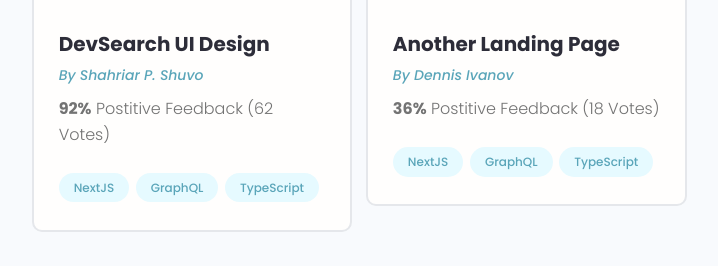
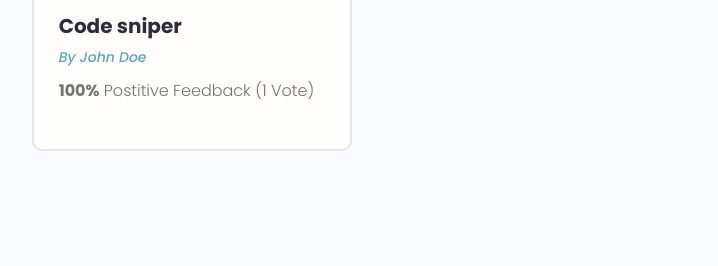
Before and after one commit to VladChepurnoj/devsearch-django, a Django app: page /profile/7aeda9bd-ea1c-46f1-83b4-6b10e629c777/ in a window 1280 px wide. Shown: the part 1297-1563 px from the top of the page, without its empty margins (465-1183 px from the left). After the commit the page ends 1448 px from the top, so only its background shows below. Run offline with Django 4.2, Linux system fonts and the light colour scheme; data comes from the database, SQL or seed files in the repository; both versions use the stored data as it was after the commit; some libraries are stand-ins or nearby versions.

Commit message:
Add & Render Profiles part 2

```diff
--- a/projects/templates/projects/projects.html
+++ b/projects/templates/projects/projects.html
@@ -38,7 +38,9 @@
                 <img class="project__thumbnail" src="{{ project.featured_image.url }}" alt="project thumbnail" />
                 <div class="card__body">
                   <h3 class="project__title">{{project.title}}</h3>
-                  <p><a class="project__author" href="{% url 'project' project.id %}">By {{project.owner.name}}</a></p>
+                  <p><a class="project__author" href="{% url 'user-profile' project.owner.id %}">By
+                    {{project.owner.name}}</a>
+            </p>
                   <p class="project--rating">
                     <span style="font-weight: bold;">{{project.vote_ratio}}%</span> Positive
                     Feedback ({{project.vote_total}} Vote{{project.vote_total|pluralize:"s"}})
--- a/users/templates/users/profiles.html
+++ b/users/templates/users/profiles.html
@@ -45,7 +45,7 @@
                 </p>
                 <div class="dev__skills">
 
-                    {% for skill in profile.skill_set.all %}
+                    {% for skill in profile.skill_set.all|slice:'5' %}
                   <span class="tag tag--pill tag--main">
                     <small>{{skill}}</small>
                   </span>
--- a/users/templates/users/user-profile.html
+++ b/users/templates/users/user-profile.html
@@ -20,18 +20,23 @@
                 </li>
                 {% endif %}
 
+                {% if profile.social_twitter %}
+
                 <li>
-                  <a title="Stackoverflow" href="#" target="_blank"><i class="im im-stackoverflow"></i></a>
+                  <a title="Twitter" href="{{profile.social_twitter}}" target="_blank"><i class="im im-twitter"></i></a>
                 </li>
+                {% endif %}
+                {% if profile.social_linkedin %}
+
                 <li>
-                  <a title="Twitter" href="#" target="_blank"><i class="im im-twitter"></i></a>
+                  <a title="LinkedIn" href="{{profile.social_linkedin}}" target="_blank"><i class="im im-linkedin"></i></a>
                 </li>
+                {% endif %}
+                {% if profile.social_website %}
                 <li>
-                  <a title="LinkedIn" href="#" target="_blank"><i class="im im-linkedin"></i></a>
+                  <a title="Personal Website" href="{{profile.social_website}}" target="_blank"><i class="im im-globe"></i></a>
                 </li>
-                <li>
-                  <a title="Personal Website" href="#" target="_blank"><i class="im im-globe"></i></a>
-                </li>
+                {% endif %}
               </ul>
               <a href="#" class="btn btn--sub btn--lg">Send Message </a>
             </div>
@@ -41,71 +46,32 @@
           <div class="devInfo">
             <h3 class="devInfo__title">About Me</h3>
             <p class="devInfo__about">
-              Lorem, ipsum dolor sit amet consectetur adipisicing elit. Ex illum ipsum iusto consequatur. Totam,
-              dolorum fugiat, debitis facere illo nostrum nesciunt maxime, deserunt enim voluptatibus modi natus velit
-              voluptatum. Dicta eritatis exercitationem ut quos a placeat obcaecati? Architecto illum!
-              <br />
-              Amet consectetur adipisicing elit. Veritatis exercitationem ut quos a placeat obcaecati? Architecto
-              illum, atque delectus nemo dolorem inventore ab facilis? Dolor placeat vel delectus ipsam ullam.
+              {{profile.bio}}
             </p>
           </div>
           <div class="devInfo">
             <h3 class="devInfo__title">Skills</h3>
             <div class="devInfo__skills">
+
+              {% for skill in topSkills %}
               <div class="devSkill">
-                <h4 class="devSkill__title">JavaScript</h4>
+                <h4 class="devSkill__title">{{skill.name}}</h4>
                 <p class="devSkill__info">
-                  Lorem ipsum dolor sit amet consectetur adipisicing elit. Recusandae neque voluptatum ut? Quaerat, ea
-                  cumque! Dolorum provident esse molestias commodi odit sapiente quod quasi corrupti obcaecati? Nobis
-                  ex temporibus quaerat!
+                  {{skill.description}}
                 </p>
               </div>
-              <div class="devSkill">
-                <h4 class="devSkill__title">React</h4>
-                <p class="devSkill__info">
-                  Smet consectetur adipisicing elit. Omnis, nihil? Accusamus aspernatur aut debitis vitae quaerat
-                  nihil fugiat, doloremque nesciunt alias pariatur maxime unde, nam saepe laborum at odit labore.
-                </p>
-              </div>
-              <div class="devSkill">
-                <h4 class="devSkill__title">Express(Nodejs)</h4>
-                <p class="devSkill__info">
-                  Auae error deleniti aperiam enim nisi nesciunt, ratione eveniet eos fuga ad recusandae mollitia!
-                  Facere earum, distinctio nihil recusandae ipsum nesciunt. Possimus, ex. Officia maxime nihil
-                  inventore cum tenetur! Veritatis sapiente libero ducimus nesciunt itaque, placeat inventore sint
-                  blanditiis?
-                </p>
-              </div>
+              {% endfor %}
+
 
               <h3 class="devInfo__subtitle">Other Skills</h3>
               <div class="devInfo__otherSkills">
+
+                {% for skill in otherSkills %}
                 <span class="tag tag--pill tag--sub tag--lg">
-                  <small>Figma</small>
+                  <small>{{skill}}</small>
                 </span>
-                <span class="tag tag--pill tag--sub tag--lg">
-                  <small>Vuejs</small>
-                </span>
-                <span class="tag tag--pill tag--sub tag--lg">
-                  <small>REST API</small>
-                </span>
-                <span class="tag tag--pill tag--sub tag--lg">
-                  <small>GraphQL</small>
-                </span>
-                <span class="tag tag--pill tag--sub tag--lg">
-                  <small>TypeScript</small>
-                </span>
-                <span class="tag tag--pill tag--sub tag--lg">
-                  <small>Webpack</small>
-                </span>
-                <span class="tag tag--pill tag--sub tag--lg">
-                  <small>NextJS</small>
-                </span>
-                <span class="tag tag--pill tag--sub tag--lg">
-                  <small>Postgres</small>
-                </span>
-                <span class="tag tag--pill tag--sub tag--lg">
-                  <small>MongoDB</small>
-                </span>
+                {% endfor %}
+
               </div>
             </div>
           </div>
@@ -113,86 +79,35 @@
             <h3 class="devInfo__title">Projects</h3>
             <div class="grid grid--two">
 
+
+              {% for project in profile.project_set.all %}
               <div class="column">
                 <div class="card project">
-                  <a href="single-project.html" class="project">
-                    <img class="project__thumbnail" src="images/project-b.png" alt="project thumbnail" />
+                  <a href="{% url 'project' project.id %}" class="project">
+                    <img class="project__thumbnail" src="{{project.featured_image.url}}" alt="project thumbnail" />
                     <div class="card__body">
-                      <h3 class="project__title">DevSearch UI Design</h3>
-                      <p><a class="project__author" href="profile.html">By Shahriar P. Shuvo</a></p>
+                      <h3 class="project__title">{{project.title}}</h3>
+                      <p><a class="project__author" href="{% url 'user-profile' project.owner.id %}">By {{project.owner.name}}</a></p>
                       <p class="project--rating">
-                        <span style="font-weight: bold;">92%</span> Postitive
-                        Feedback (62 Votes)
+                        <span style="font-weight: bold;">{{project.vote_ratio}}%</span> Postitive
+                        Feedback ({{ project.vote_total }} Vote{{ project.vote_total|pluralize:"s" }})
                       </p>
                       <div class="project__tags">
+                       {% for tag in project.tags.all %}
                         <span class="tag tag--pill tag--main">
-                          <small>NextJS</small>
+                          <small>{{tag}}</small>
                         </span>
-                        <span class="tag tag--pill tag--main">
-                          <small>GraphQL</small>
-                        </span>
-                        <span class="tag tag--pill tag--main">
-                          <small>TypeScript</small>
-                        </span>
+                        {% endfor %}
                       </div>
                     </div>
                   </a>
                 </div>
               </div>
+              {% endfor %}
 
-              <div class="column">
-                <div class="card project">
-                  <a href="single-project.html" class="project">
-                    <img class="project__thumbnail" src="images/project-c.png" alt="project thumbnail" />
-                    <div class="card__body">
-                      <h3 class="project__title">Another Landing Page</h3>
-                      <p><a class="project__author" href="profile.html">By Dennis Ivanov</a></p>
-                      <p class="project--rating">
-                        <span style="font-weight: bold;">36%</span> Postitive
-                        Feedback (18 Votes)
-                      </p>
-                      <div class="project__tags">
-                        <span class="tag tag--pill tag--main">
-                          <small>NextJS</small>
-                        </span>
-                        <span class="tag tag--pill tag--main">
-                          <small>GraphQL</small>
-                        </span>
-                        <span class="tag tag--pill tag--main">
-                          <small>TypeScript</small>
-                        </span>
-                      </div>
-                    </div>
-                  </a>
-                </div>
-              </div>
 
-              <div class="column">
-                <div class="card project">
-                  <a href="single-project.html" class="project">
-                    <img class="project__thumbnail" src="images/project-a.png" alt="project thumbnail" />
-                    <div class="card__body">
-                      <h3 class="project__title">Yoga Studio Landing Page Website and Design</h3>
-                      <p><a class="project__author" href="profile.html">By Dennis Ivanov</a></p>
-                      <p class="project--rating">
-                        <span style="font-weight: bold;">98%</span> Postitive
-                        Feedback (72 Votes)
-                      </p>
-                      <div class="project__tags">
-                        <span class="tag tag--pill tag--main">
-                          <small>NextJS</small>
-                        </span>
-                        <span class="tag tag--pill tag--main">
-                          <small>GraphQL</small>
-                        </span>
-                        <span class="tag tag--pill tag--main">
-                          <small>TypeScript</small>
-                        </span>
-                      </div>
-                    </div>
-                  </a>
-                </div>
-              </div>
+
+
 
             </div>
           </div>
--- a/users/views.py
+++ b/users/views.py
@@ -12,5 +12,10 @@ def profiles(request):
 
 def userProfile(request, pk):
     profile = Profile.objects.get(id=pk)
-    context = {'profile': profile}
+
+    topSkills = profile.skill_set.exclude(description__exact="")
+    otherSkills = profile.skill_set.filter(description="")
+
+    context = {'profile': profile, "topSkills": topSkills,
+               'otherSkills': otherSkills}
     return render(request, 'users/user-profile.html', context)
```
Also changed, not shown: db.sqlite3.
